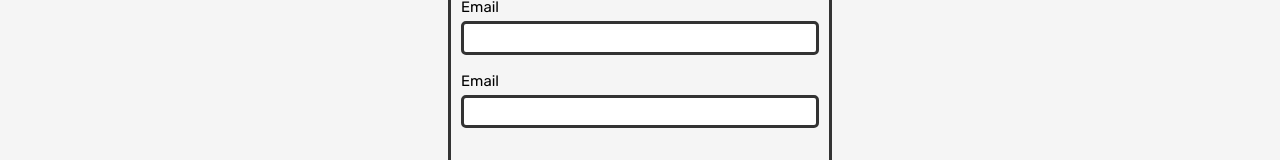
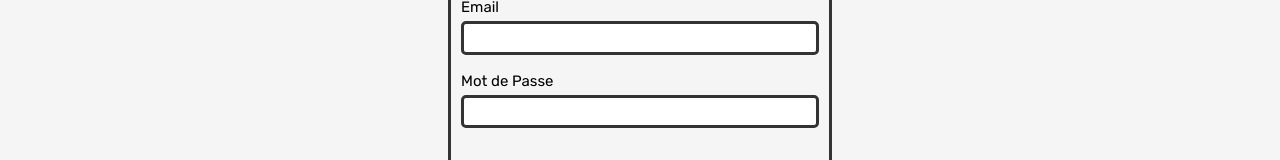
Before and after one commit to Teko13/jardin_enchante, a Next.js app: page /signup in a window 1280 px wide. Shown: the part 437-597 px from the top of the page. Built offline with nearby package versions, Linux system fonts and the light colour scheme.

Commit message:
fix signup error

```diff
--- a/app/signup/page.jsx
+++ b/app/signup/page.jsx
@@ -13,7 +13,7 @@ export default function Login() {
 
     const handleSubmit = (e) => {
         e.preventDefault();
-        const url = `${window.location.origin}/signup`;
+        const url = `${window.location.origin}/api/signup`;
         const body = JSON.stringify({
             first_name,
             last_name,
@@ -80,7 +80,7 @@ export default function Login() {
                      onChange={(e) => setEmail(e.target.value)} required />
                 </div>
                 <div className='flex flex-col items-start gap-1'>
-                    <label htmlFor="password">Email</label>
+                    <label htmlFor="password">Mot de Passe</label>
                     <input
                       className={`${styles.border} bg-white inline-block p-1 w-full focus:border-pink rounded-lg`} type="password"
                       name="password"
```
Also changed, not shown: 1 other file (tests, documents, lock files or other folders).
